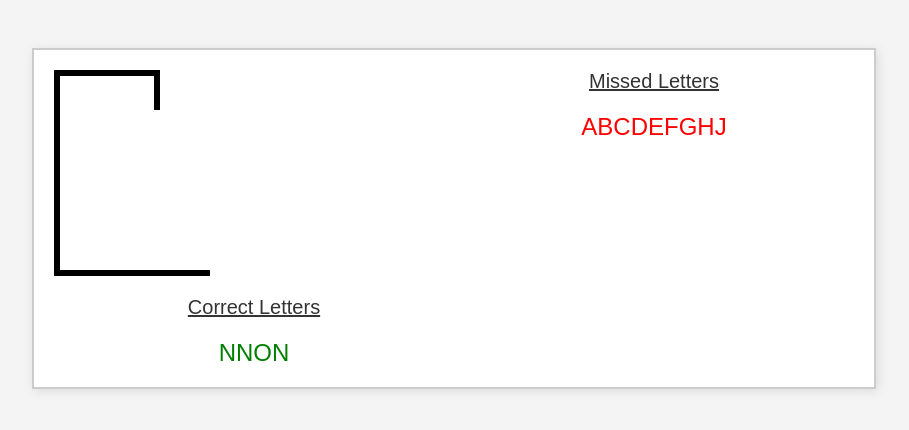
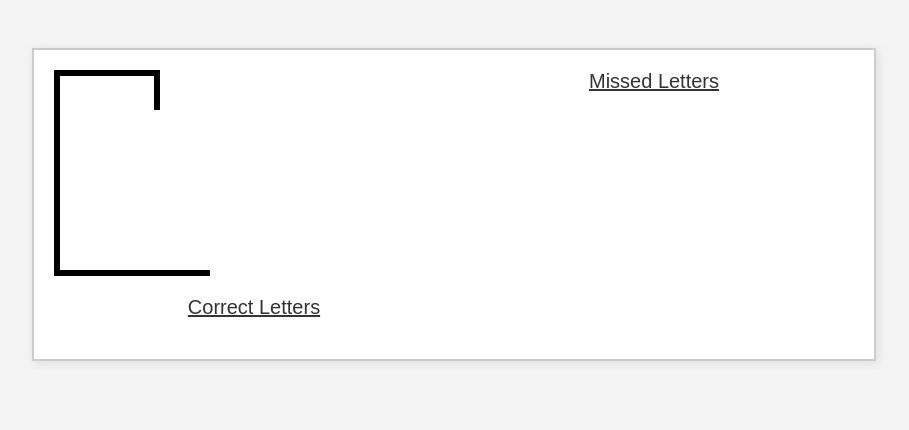
Before and after one commit to Isuckatcoding2021/PictionarySite, a plain HTML site: page index.html in a window 1280 px wide. Shown: the whole page, without its empty margins (186-1095 px from the left). Drawn offline with Linux system fonts and the light colour scheme.

Commit message:
more evil plans

```diff
--- a/index.html
+++ b/index.html
@@ -12,13 +12,11 @@
       <div class="gallows"></div>
       <div class="label">Correct Letters</div>
       <div class="correct-letters">
-        NNON
       </div>
     </div>
     <div class="section">
       <div class="label">Missed Letters</div>
       <div class="missed-letters">
-        ABCDEFGHJ
       </div>
     </div>
   </div>
```
Also changed, not shown: 1 other file.
